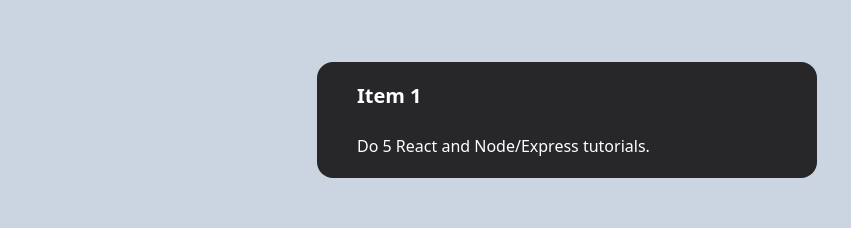
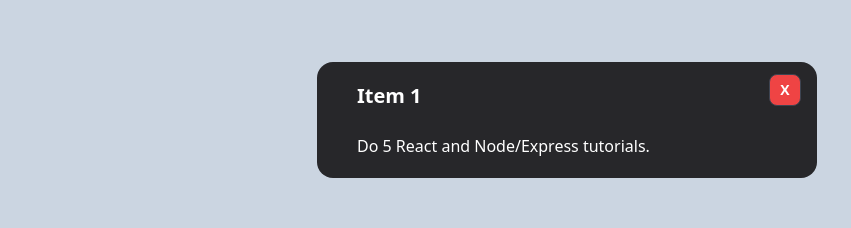
Before and after one commit to amherro/to-do-react-app, a React (Create React App) app: page / in a window 1280 px wide. Shown: the part 234-462 px from the top of the page, without its empty margins (73-924 px from the left). Built offline with nearby package versions, Linux system fonts and the light colour scheme.

Commit message:
Adding components for task area and adding a delete button to the task card.

```diff
--- /dev/null
+++ b/src/components/Task.jsx
@@ -0,0 +1,15 @@
+import React from 'react'
+
+const Task = () => {
+  return (
+        <div className='item-card card justify-self-center mt-16 bg-zinc-800'>
+            <div className="flex flex-row justify-between">
+                <div className="card-title text-white p-5 pl-10">Item 1</div>
+                <button className='btn btn-square btn-sm text-white bg-red-500 mt-3 mr-4'>X</button>
+            </div>
+            <div className="card-body text-white p-5 pt-1 pl-10">Do 5 React and Node/Express tutorials.</div>
+        </div>
+    )
+}
+
+export default Task
--- a/src/components/TaskContainer.jsx
+++ b/src/components/TaskContainer.jsx
@@ -1,9 +1,10 @@
+import Tasks from "./Tasks"
+
 const TaskContainer = () => {
   return (
-    <div className='item-card card justify-self-center w-max mt-16 bg-zinc-800'>
-        <div className="card-title text-white p-5 pl-10">Item 1</div>
-        <div className="card-body text-white p-5 pt-1 pl-10">Do 5 React and Node/Express tutorials.</div>
-    </div>
+    <>
+        <Tasks />
+    </>
   )
 }
 
--- /dev/null
+++ b/src/components/Tasks.jsx
@@ -0,0 +1,12 @@
+import React from 'react'
+import Task from './Task'
+
+const Tasks = () => {
+  return (
+    <>
+        <Task />
+    </>
+  )
+}
+
+export default Tasks
```
